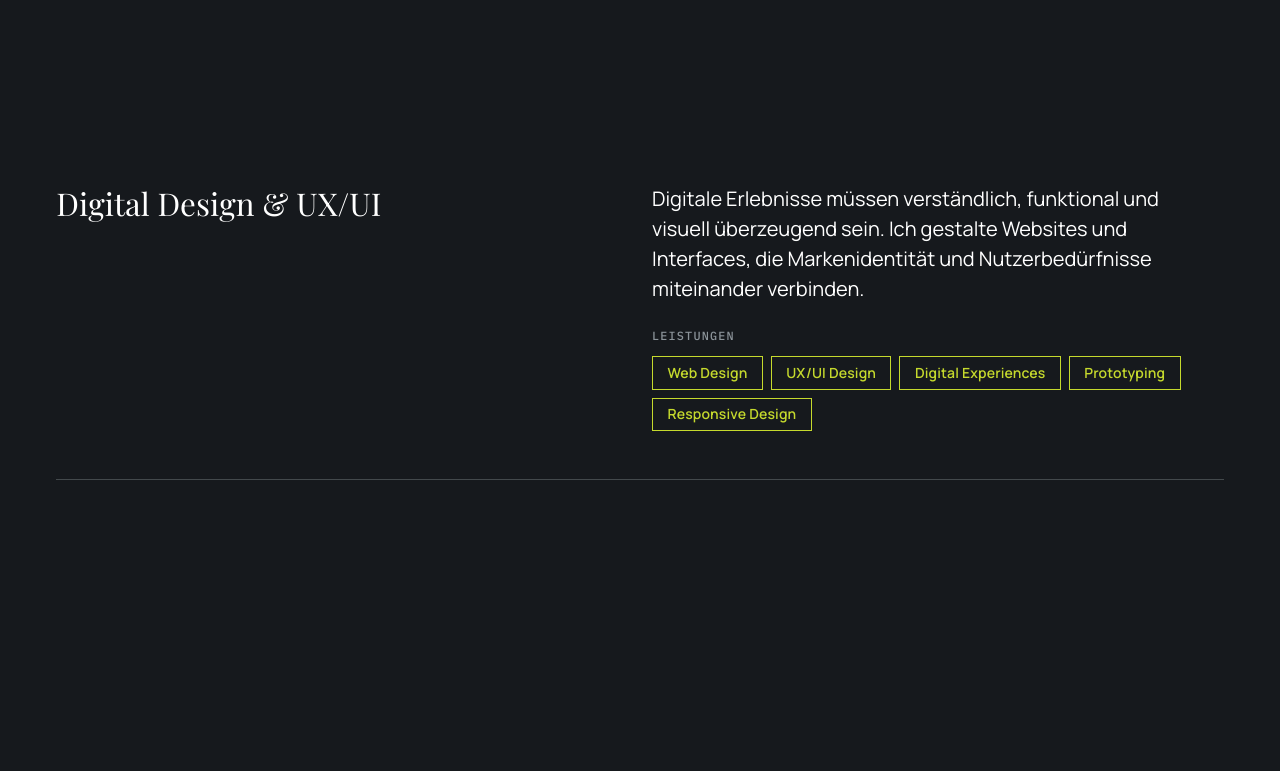
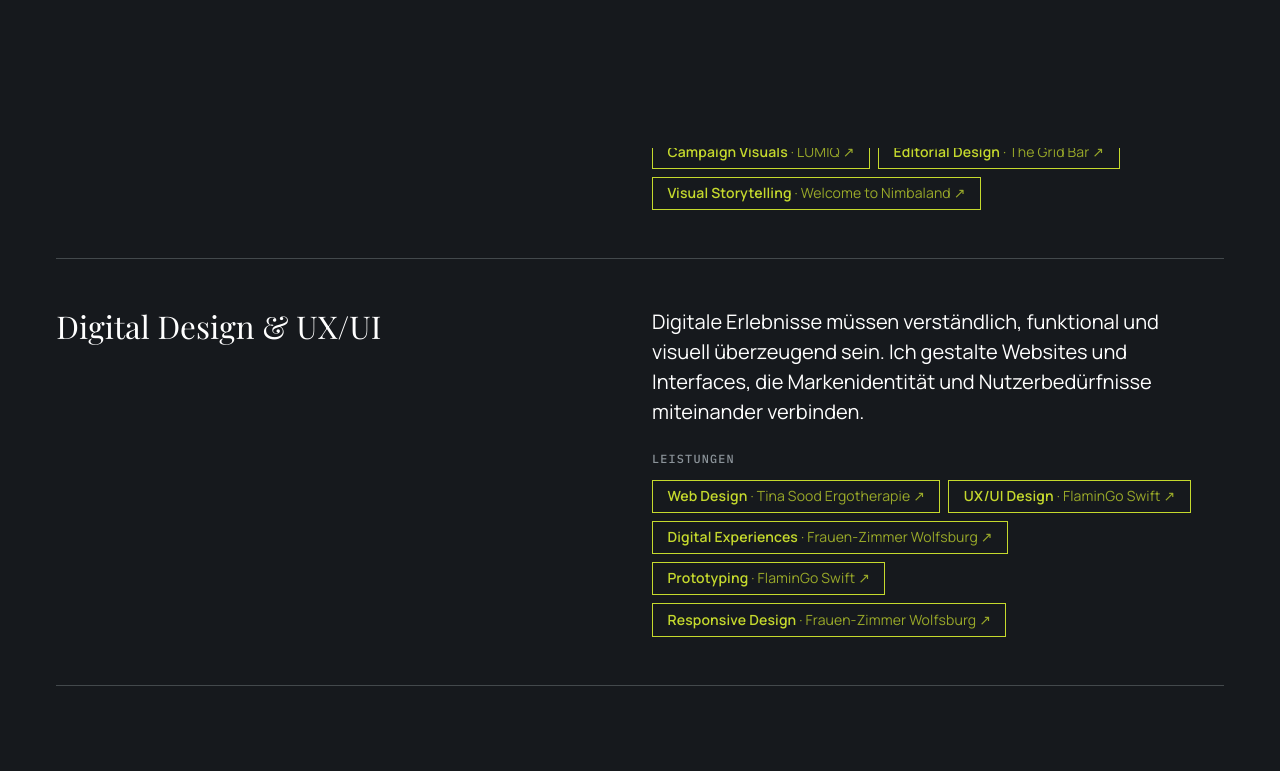
Before and after one commit to Nimbaland/studio-nimbaland, a Next.js app: page /de/services in a window 1280 px wide. Shown: the part 1460-2231 px from the top of the page. Built offline with nearby package versions, Linux system fonts and the light colour scheme; no server answers.

Commit message:
Leistungen verlinken: jede Einzelleistung führt zum passenden Projekt (Startseite und Services-Seite)
Co-Authored-By: Claude Opus 5.5 <noreply@anthropic.com>
Claude-Session: https://claude.ai/code/session_0118VoYfAbcwa1ebsTPATtPp

```diff
--- a/src/app/globals.css
+++ b/src/app/globals.css
@@ -624,6 +624,10 @@ html.lenis, html.lenis body { height: auto; }
   .svc__list li { transition: color .25s ease, transform .35s var(--ease-out); }
   .svc__list li:hover { color: var(--color-accent); transform: translateX(0.35rem); }
   .svc__slash { color: var(--color-accent); margin-right: 0.15em; }
+  .svc__item { color: inherit; text-decoration: none; display: inline; }
+  .svc__item:hover, .svc__item:focus-visible { color: var(--color-accent); }
+  .svc__proof { display: inline-block; vertical-align: middle; margin-left: .7rem; font-family: var(--font-mono); font-weight: 400; font-size: 0.72rem; letter-spacing: .06em; color: var(--muted); text-transform: uppercase; transform: translateY(-.15em); transition: color .25s ease; }
+  .svc__item:hover .svc__proof, .svc__item:focus-visible .svc__proof { color: var(--color-accent); }
   .svc__examples { display: grid; gap: 1rem; grid-template-columns: 1fr 1fr; }
   .svc__example { display: block; text-decoration: none; color: inherit; grid-column: 1 / -1; }
   .svc__example--small { grid-column: auto; }
@@ -761,6 +765,8 @@ html.lenis, html.lenis body { height: auto; }
   .svc-chips { display: flex; flex-wrap: wrap; gap: 0.5rem; }
   .svc-chip { border: 1.5px solid var(--color-accent); color: var(--color-accent); padding: 0.45rem 0.9rem; font-size: 0.875rem; font-weight: 600; letter-spacing: 0.01em; line-height: 1.2; transition: background-color .2s ease, color .2s ease; }
   .svc-chip:hover { background: var(--color-accent); color: var(--graphite-900); }
+  .svc-chip--link { display: inline-block; text-decoration: none; }
+  .svc-chip__proof { font-weight: 400; opacity: .75; }
 }
 @layer components {
   .legal h2 { margin-top: var(--space-8); }
--- a/src/components/sections/Expertise.tsx
+++ b/src/components/sections/Expertise.tsx
@@ -3,6 +3,7 @@ import type { Dictionary } from "@/i18n/dictionaries/de";
 import { services } from "@/content/services";
 import { getProjects } from "@/content/projects";
 import { site } from "@/content/site";
+import { resolveProof } from "@/lib/service-proof";
 import { ButtonLink } from "@/components/ui/Button";
 import { SectionHeading } from "@/components/ui/SectionHeading";
 import { ServicesAccordion, type ServiceExample } from "./ServicesAccordion";
@@ -35,7 +36,7 @@ export function Expertise({ locale, dict, deliverablesLabel }: { locale: Locale;
         <SectionHeading id="expertise-title" eyebrow={dict.eyebrow} title={dict.sectionTitle} titleLang="en" intro={[dict.intro, dict.introMore].filter(Boolean)} />
 
         <div className="mt-14 lg:mt-20">
-          <ServicesAccordion services={services.map(({ match: _m, ...rest }) => rest)} locale={locale} deliverablesLabel={deliverablesLabel} examples={examples} exampleLabel={dict.exampleLabel} focusLabel={dict.focusLabel} />
+          <ServicesAccordion services={services.map(({ match: _m, ...rest }) => rest)} locale={locale} deliverablesLabel={deliverablesLabel} examples={examples} exampleLabel={dict.exampleLabel} focusLabel={dict.focusLabel} proofs={Object.fromEntries(services.map((s) => [s.id, resolveProof(s, locale)]))} />
         </div>
 
         <div className="section-cta">
--- a/src/components/sections/ServiceList.tsx
+++ b/src/components/sections/ServiceList.tsx
@@ -1,5 +1,7 @@
 import { t, type Locale } from "@/i18n/config";
+import Link from "next/link";
 import type { Service } from "@/content/services";
+import { resolveProof } from "@/lib/service-proof";
 
 type Props = {
   services: Service[];
@@ -29,7 +31,20 @@ export function ServiceList({ services, locale, variant = "home", deliverablesLa
               <div className="mt-6">
                 <p className="t-label t-muted mb-3">{deliverablesLabel}</p>
                 <ul className="svc-chips" lang="en">
-                  {s.deliverables.map((d) => <li key={d} className="svc-chip">{d}</li>)}
+                  {(() => {
+                    const pr = resolveProof(s, locale);
+                    return s.deliverables.map((d) => (
+                      <li key={d}>
+                        {pr[d] ? (
+                          <Link href={pr[d].href} className="svc-chip svc-chip--link" title={pr[d].title}>
+                            {d} <span className="svc-chip__proof">· {pr[d].title} ↗</span>
+                          </Link>
+                        ) : (
+                          <span className="svc-chip">{d}</span>
+                        )}
+                      </li>
+                    ));
+                  })()}
                 </ul>
               </div>
             )}
--- a/src/components/sections/ServicesAccordion.tsx
+++ b/src/components/sections/ServicesAccordion.tsx
@@ -5,6 +5,7 @@ import Link from "next/link";
 import { useId, useState } from "react";
 import { t, type Locale } from "@/i18n/config";
 import type { Service } from "@/content/services";
+import type { ProofLink } from "@/lib/service-proof";
 
 export type ServiceExample = { href: string; title: string; src: string; alt: string };
 
@@ -15,6 +16,7 @@ type Props = {
   examples: Record<string, ServiceExample[]>;
   exampleLabel: string;
   focusLabel?: string;
+  proofs?: Record<string, Record<string, ProofLink>>;
 };
 
 /**
@@ -22,7 +24,7 @@ type Props = {
  * große Nummer + "// TITEL", links die Leistungen als große "/ ITEM"-Liste,
  * rechts ein Projektbeispiel, darunter die Beschreibung in Mono-Versalien.
  */
-export function ServicesAccordion({ services, locale, deliverablesLabel, examples, exampleLabel, focusLabel }: Props) {
+export function ServicesAccordion({ services, locale, deliverablesLabel, examples, exampleLabel, focusLabel, proofs = {} }: Props) {
   const [open, setOpen] = useState(0);
   const base = useId();
 
@@ -47,9 +49,21 @@ export function ServicesAccordion({ services, locale, deliverablesLabel, example
                 <div className="svc">
                   <div className="svc__body">
                     <ul className="svc__list" aria-label={deliverablesLabel} lang="en">
-                      {s.deliverables.map((d) => (
-                        <li key={d}><span className="svc__slash">/</span>{d}</li>
-                      ))}
+                      {s.deliverables.map((d) => {
+                        const pr = proofs[s.id]?.[d];
+                        return (
+                          <li key={d}>
+                            {pr ? (
+                              <Link href={pr.href} className="svc__item" tabIndex={isOpen ? 0 : -1}>
+                                <span className="svc__slash">/</span>{d}
+                                <span className="svc__proof">{pr.title} <span aria-hidden="true">↗</span></span>
+                              </Link>
+                            ) : (
+                              <><span className="svc__slash">/</span>{d}</>
+                            )}
+                          </li>
+                        );
+                      })}
                     </ul>
 
                     {ex.length > 0 && (
--- a/src/content/services.ts
+++ b/src/content/services.ts
@@ -16,11 +16,14 @@ export type Service = {
   match?: RegExp;
   /** Schwerpunkt: wird hervorgehoben und steht oben. */
   featured?: boolean;
+  /** Leistung → Projekt-Slug, das diese Leistung am besten zeigt (verlinkt in der Liste). */
+  proof?: Record<string, string>;
 };
 
 export const services: Service[] = [
   {
     id: "ai-visual-engineering",
+    proof: { "AI Visual Concepts": "lumiq", "Generative Imagery": "welcome-to-nimbaland", "AI-assisted Creative Workflows": "lumiq", "Visual Prototyping": "welcome-to-nimbaland" },
     featured: true,
     homeTitle: "AI Visual Engineering",
     title: "AI Visual Engineering",
@@ -37,6 +40,7 @@ export const services: Service[] = [
   },
   {
     id: "brand-strategy-identity",
+    proof: { "Brand Strategy": "tervica", "Visual Identity": "circle-up", "Rebranding": "variari", "Corporate Design": "mkg-koeln-west", "Design Systems": "aurum-herbs", "Brand Guidelines": "aurum-herbs" },
     homeTitle: "Brand Strategy & Identity",
     title: "Brand Strategy & Identity",
     homeSummary: {
@@ -52,6 +56,7 @@ export const services: Service[] = [
   },
   {
     id: "creative-art-direction",
+    proof: { "Creative Concepts": "circle-up", "Art Direction": "bales-smart-home", "Campaign Visuals": "lumiq", "Editorial Design": "the-grid-bar", "Visual Storytelling": "welcome-to-nimbaland" },
     homeTitle: "Creative & Art Direction",
     title: "Creative & Art Direction",
     homeSummary: {
@@ -67,6 +72,7 @@ export const services: Service[] = [
   },
   {
     id: "digital-design-ux-ui",
+    proof: { "Web Design": "tina-sood", "UX/UI Design": "flamingo-swift", "Digital Experiences": "frauenzimmer-wolfsburg", "Prototyping": "flamingo-swift", "Responsive Design": "frauenzimmer-wolfsburg" },
     homeTitle: "Digital Experiences",
     title: "Digital Design & UX/UI",
     homeSummary: {
--- /dev/null
+++ b/src/lib/service-proof.ts
@@ -0,0 +1,15 @@
+import { href, type Locale } from "@/i18n/config";
+import type { Service } from "@/content/services";
+import { getProject } from "@/content/projects";
+
+export type ProofLink = { href: string; title: string };
+
+/** Löst die Leistung→Projekt-Zuordnung auf (nur veröffentlichte Projekte). */
+export function resolveProof(s: Pick<Service, "proof">, locale: Locale): Record<string, ProofLink> {
+  const out: Record<string, ProofLink> = {};
+  for (const [d, slug] of Object.entries(s.proof ?? {})) {
+    const p = getProject(slug);
+    if (p?.published) out[d] = { href: href(locale, `/work/${p.slug}`), title: p.title };
+  }
+  return out;
+}
```
